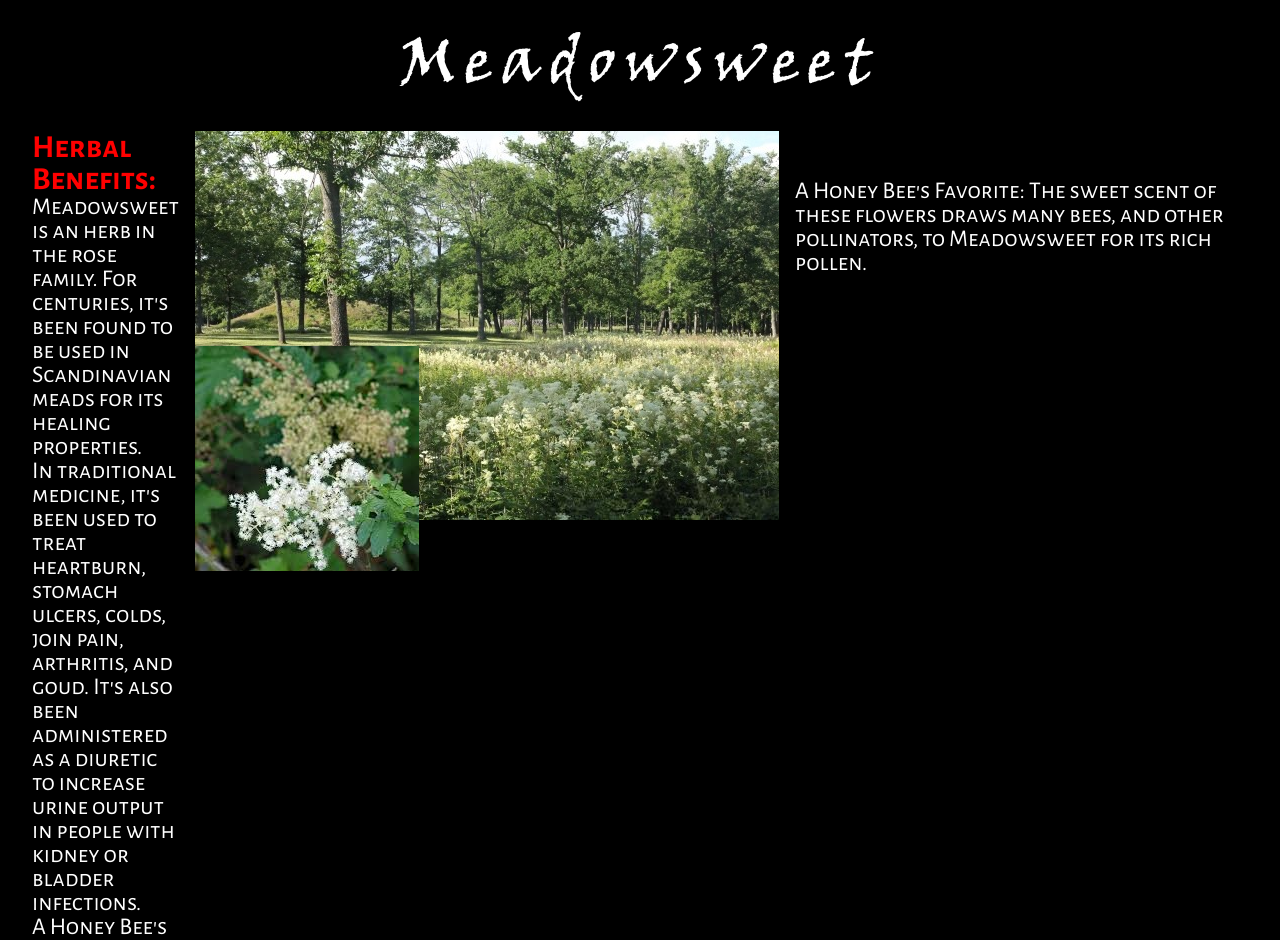
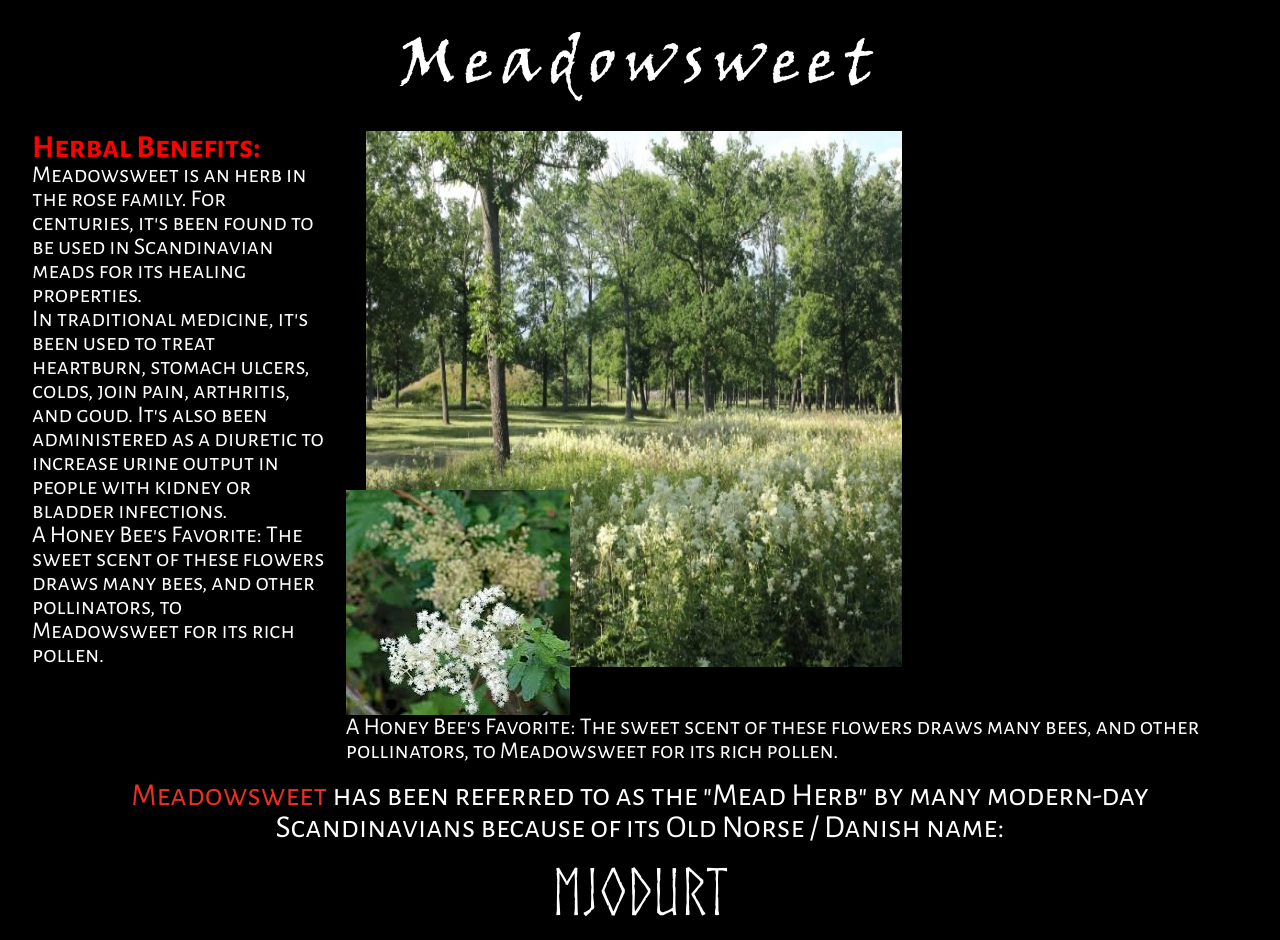
Before and after one commit to cedney97/old-northmans-mead, a React (Vite) app: page / in a window 1280 px wide. Shown: the part 1763-2703 px from the top of the page. Built offline with nearby package versions, Linux system fonts and the light colour scheme; a web font is replaced by a local one.

Commit message:
Bee stuff on bottom

```diff
--- a/src/pages/Home/Different.jsx
+++ b/src/pages/Home/Different.jsx
@@ -32,11 +32,13 @@ const Different = () => {
                     <p>In traditional medicine, it's been used to treat heartburn, stomach ulcers, colds, join pain, arthritis, and goud. It's also been administered as a diuretic to increase urine output in people with kidney or bladder infections.</p>
                     <p>A Honey Bee's Favorite: The sweet scent of these flowers draws many bees, and other pollinators, to Meadowsweet for its rich pollen.</p>
                 </div>
-                <div className={styles.images}>
-                    <img className={styles.meadow1} src={meadowsweet_1}></img>
-                    <img className={styles.meadow2} src={meadowsweet_2}></img>
+                <div style={{ width: "100%" }}>
+                    <div className={styles.images}>
+                        <img className={styles.meadow1} src={meadowsweet_1}></img>
+                        <img className={styles.meadow2} src={meadowsweet_2}></img>
+                    </div>
+                    <p className={styles.bee}>A Honey Bee's Favorite: The sweet scent of these flowers draws many bees, and other pollinators, to Meadowsweet for its rich pollen.</p>
                 </div>
-                <p className={styles.bee}>A Honey Bee's Favorite: The sweet scent of these flowers draws many bees, and other pollinators, to Meadowsweet for its rich pollen.</p>
             </div>
             <div className={styles.vikingName}>
                 <h3><span className="red">Meadowsweet</span> has been referred to as the "Mead Herb" by many modern-day Scandinavians because of its Old Norse / Danish name:</h3>
--- a/src/pages/Home/Home.module.scss
+++ b/src/pages/Home/Home.module.scss
@@ -405,6 +405,12 @@
     }
 
     .vikingName {
+        margin-top: 80px;
+
+        @include respond-max(sm) {
+            margin-top: 0;
+        }
+
         h3 {
             font-size: 32px;
             font-weight: normal;
```
